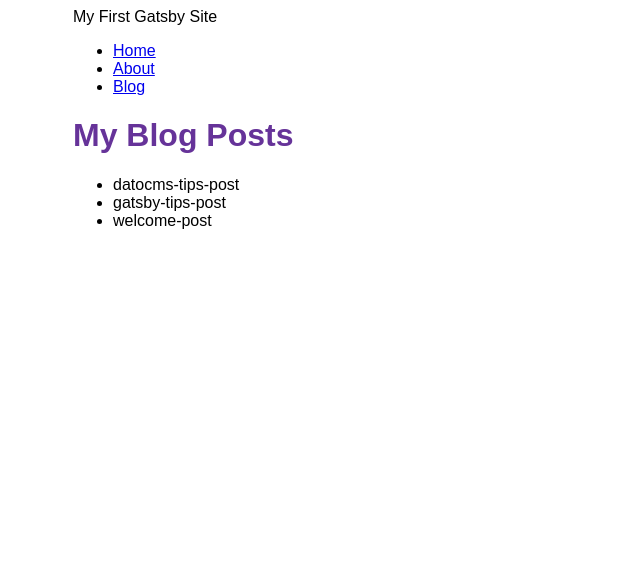
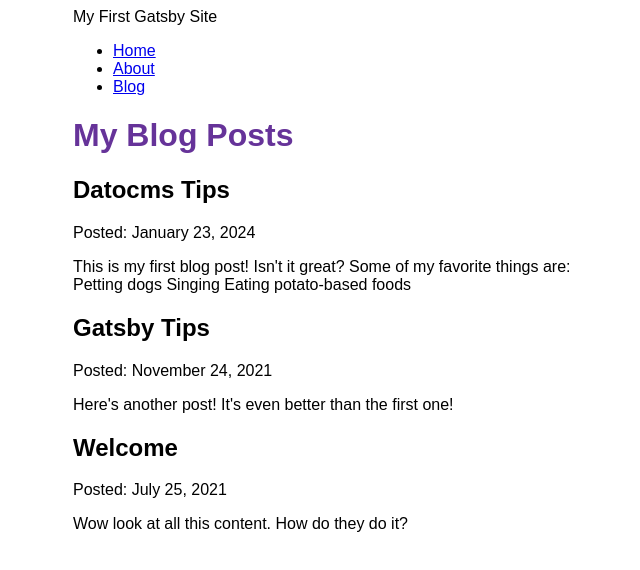
Before and after one commit to kfoubert/my-first-gatsby-site, a Gatsby site: page /blog in a window 1280 px wide. Shown: the whole page, without its empty margins (317-957 px from the left). Built offline with nearby package versions, Linux system fonts and the light colour scheme; Gatsby itself is replaced by a stand-in of ours.

Commit message:
Finished Gatsby Tutorial Part 5

```diff
--- a/blog/datocms-tips-post.mdx
+++ b/blog/datocms-tips-post.mdx
@@ -0,0 +1,13 @@
+---
+title: "Datocms Tips"
+date: "2024-01-23"
+slug: "datocms-tips"
+---
+
+This is my first blog post! Isn't it *great*?
+
+Some of my **favorite** things are:
+
+* Petting dogs
+* Singing
+* Eating potato-based foods
--- a/blog/gatsby-tips-post.mdx
+++ b/blog/gatsby-tips-post.mdx
@@ -0,0 +1,7 @@
+---
+title: "Gatsby Tips"
+date: "2021-11-24"
+slug: "gatsby-tips"
+---
+
+Here's another post! It's even better than the first one!
--- a/blog/welcome-post.mdx
+++ b/blog/welcome-post.mdx
@@ -0,0 +1,7 @@
+---
+title: "Welcome"
+date: "2021-07-25"
+slug: "welcome"
+---
+
+Wow look at all this content. How do they do it?
--- a/gatsby-config.js
+++ b/gatsby-config.js
@@ -12,5 +12,6 @@
         path: `${__dirname}/blog`,
       },
     },
+    "gatsby-plugin-mdx",
   ],
 };
--- a/package.json
+++ b/package.json
@@ -15,8 +15,10 @@
     "clean": "gatsby clean"
   },
   "dependencies": {
+    "@mdx-js/react": "^2.3.0",
     "gatsby": "^5.13.3",
     "gatsby-plugin-image": "^3.13.1",
+    "gatsby-plugin-mdx": "^5.13.1",
     "gatsby-plugin-sharp": "^5.13.1",
     "gatsby-source-filesystem": "^5.13.1",
     "react": "^18.2.0",
--- a/src/pages/blog.js
+++ b/src/pages/blog.js
@@ -6,15 +6,15 @@
 const BlogPage = ({ data }) => {
     return (
         <Layout pageTitle="My Blog Posts">
-            <ul>
-                {
-                    data.allFile.nodes.map(node => (
-                        <li key={node.name}>
-                            {node.name}
-                        </li>
-                    ))
-                }
-            </ul>
+            {
+                data.allMdx.nodes.map((node) => (
+                    <article key={node.id}>
+                        <h2>{node.frontmatter.title}</h2>
+                        <p>Posted: {node.frontmatter.date}</p>
+                        <p>{node.excerpt}</p>
+                    </article>
+                ))
+            }
         </Layout>
     )
 }
@@ -22,10 +22,15 @@
 // The query is a GraphQL query that fetches the names of all files in the project.
 // Gatbsy will run this query and pass the result to the BlogPage component as a prop called data.
 export const query = graphql`
-  query {
-    allFile {
+query {
+    allMdx(sort: {frontmatter: {date: DESC}}) {
       nodes {
-        name
+        frontmatter {
+          date(formatString: "MMMM D, YYYY")
+          title
+        }
+        id
+        excerpt
       }
     }
   }
```
Also changed, not shown: 1 other file.
